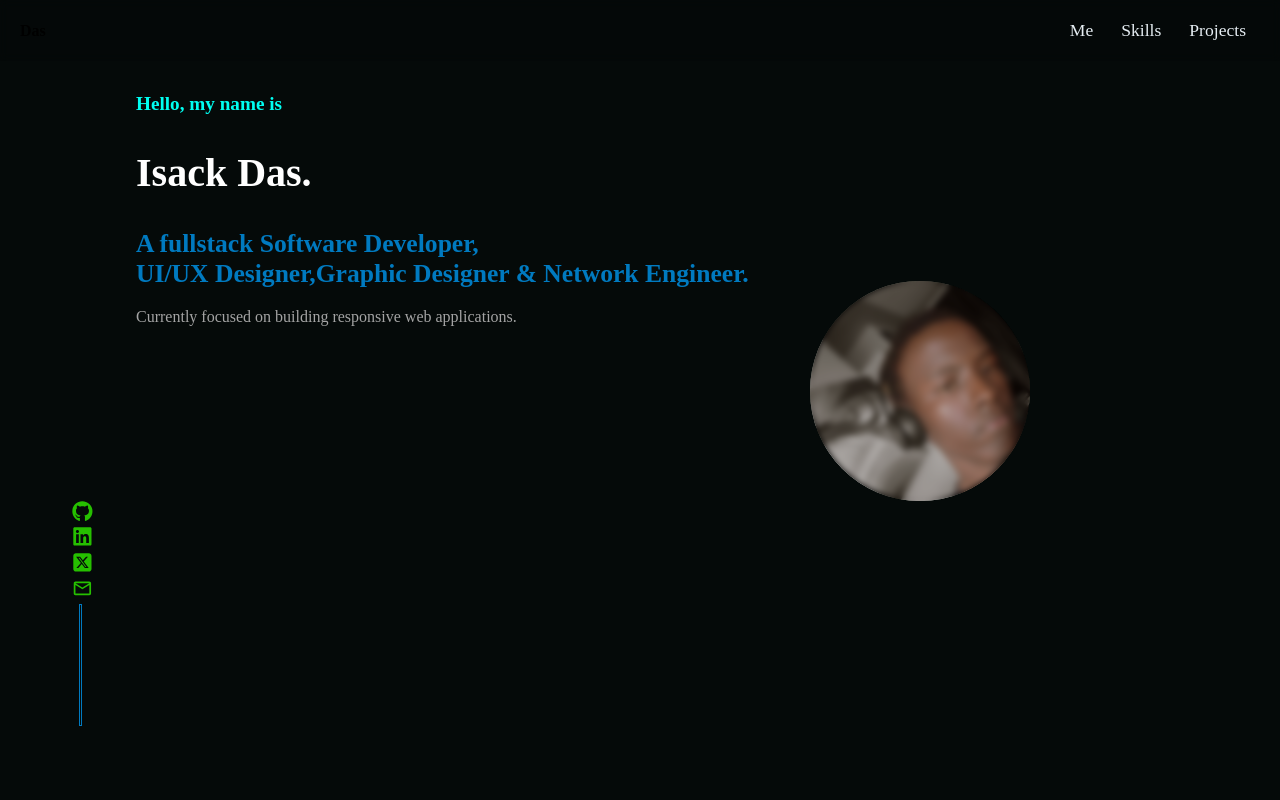
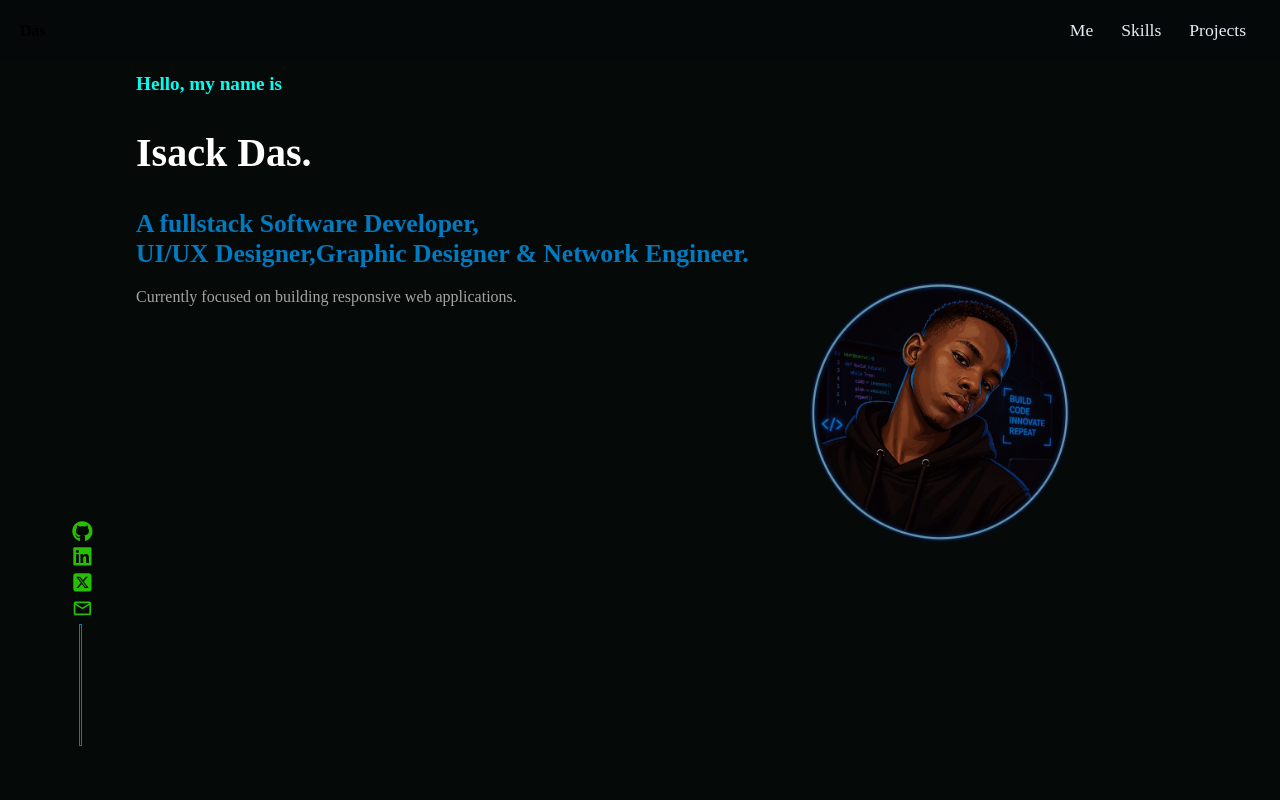
Before and after one commit to zack-das/Isack_Das, a React (Vite) app: page / in a window 1280 px wide. Shown: the top 800 px of the page. Built offline with nearby package versions, Linux system fonts and the light colour scheme.

Commit message:
Update Profile picture

```diff
--- a/src/sections/Hero/Hero.css
+++ b/src/sections/Hero/Hero.css
@@ -46,13 +46,13 @@
 
 /* Profile picture */
 .profilePic {
-  width: clamp(150px, 20vw, 220px);
-  height: clamp(150px, 20vw, 220px);
+  width: clamp(150px, 26vw, 260px);
+  height: clamp(150px, 26vw, 260px);
   border-radius: 50%;
   position: relative;
   top: -8%;
   right: -65%;
-  background: url('../../assets/profile.jpg');
+  background: url('../../assets/Myself.jpeg');
   background-size: cover;
 }
 
@@ -62,7 +62,7 @@
   inset: 0;
   border-radius: 50%;
   background: rgba(17, 1, 1, 0.329);
-  backdrop-filter: blur(3px);
+  /*backdrop-filter: blur(3px);*/
 }
 
 /* Social icons */
--- a/src/sections/Hero/Hero.jsx
+++ b/src/sections/Hero/Hero.jsx
@@ -12,13 +12,19 @@ import { MdOutlineMailOutline } from "react-icons/md";
         <>
             <section id="hero" className="hero">
                 <div className="heroContainer">
-                    <div className="heroContent">
+                    <div className="mainHero">
+                        <div className="heroBox">
+                        <div className="heroContent">
                     <h3>Hello, my name is</h3>
                     <h1>Isack Das.</h1>
                     <h2>A fullstack Software Developer,<br/>UI/UX Designer,Graphic Designer & Network Engineer.</h2>
                     <p>Currently focused on building responsive web applications.</p>
                     </div>
-                    <div className="profilePic"></div>
+                    </div>
+                    <div className="profilePic">
+
+                    </div>
+                    </div>
                     <ul className="socialIcons">
                         <li><a href="https://github.com/zack-das"><FaGithub /></a></li>
                         <li><a href="www.linkedin.com/in/izack-das-6172953b3"><FaLinkedin /></a></li>
```
Also changed, not shown: src/assets/Myself.jpeg (added), src/assets/profile.jpg (deleted).
